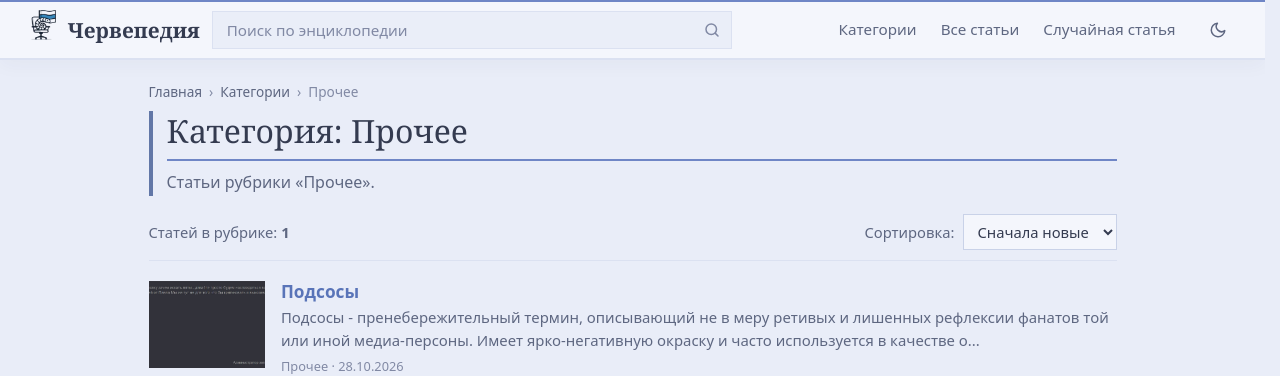
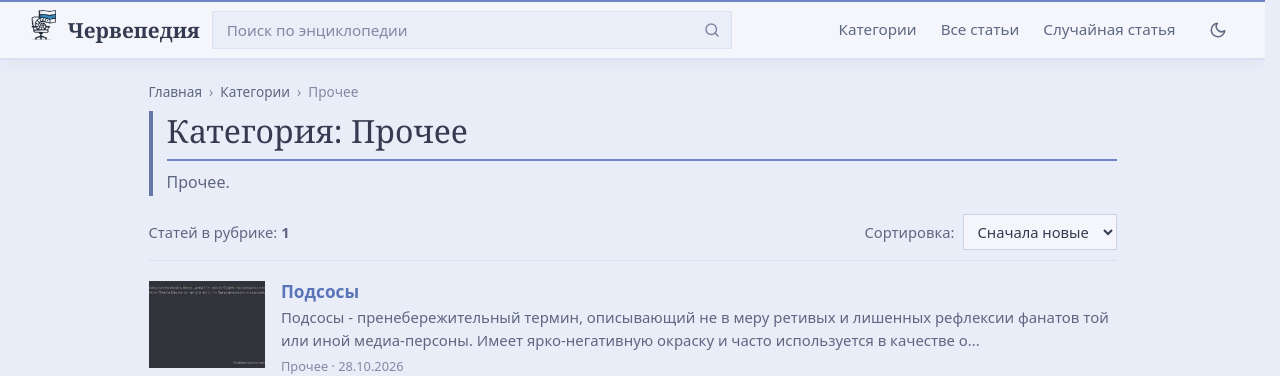
Before and after one commit to cherwepedia/cherwepedia.github.io, a Jekyll site: the page built from _cats/prochee.md, in a window 1280 px wide. Shown: the top 376 px of the page. Built offline with Jekyll 4.4.1, drawn with Linux system fonts in a browser that asks for light colours.

Commit message:
Категории: прочее

```diff
--- a/_cats/prochee.md
+++ b/_cats/prochee.md
@@ -1,6 +1,6 @@
 ---
 category_id: прочее
 title: "Категория: Прочее"
-description: "Статьи рубрики «Прочее»."
+description: "Прочее."
 permalink: /прочее/
 ---
--- a/_data/categories.yml
+++ b/_data/categories.yml
@@ -33,4 +33,4 @@
   description: "Подсосы с полномочиями."
 - id: прочее
   name: "Прочее"
-  description: "Статьи рубрики «Прочее»."
+  description: "Прочее."
```
